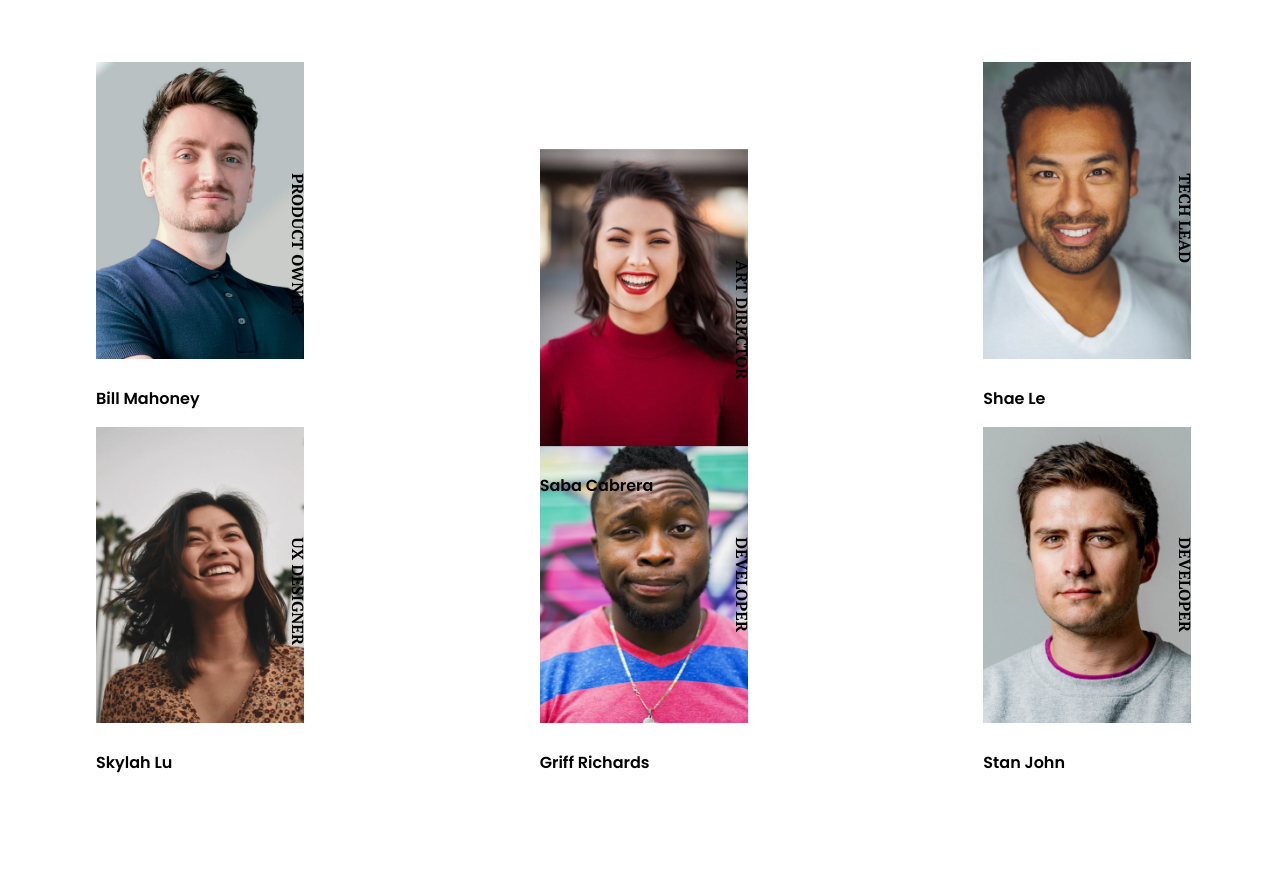
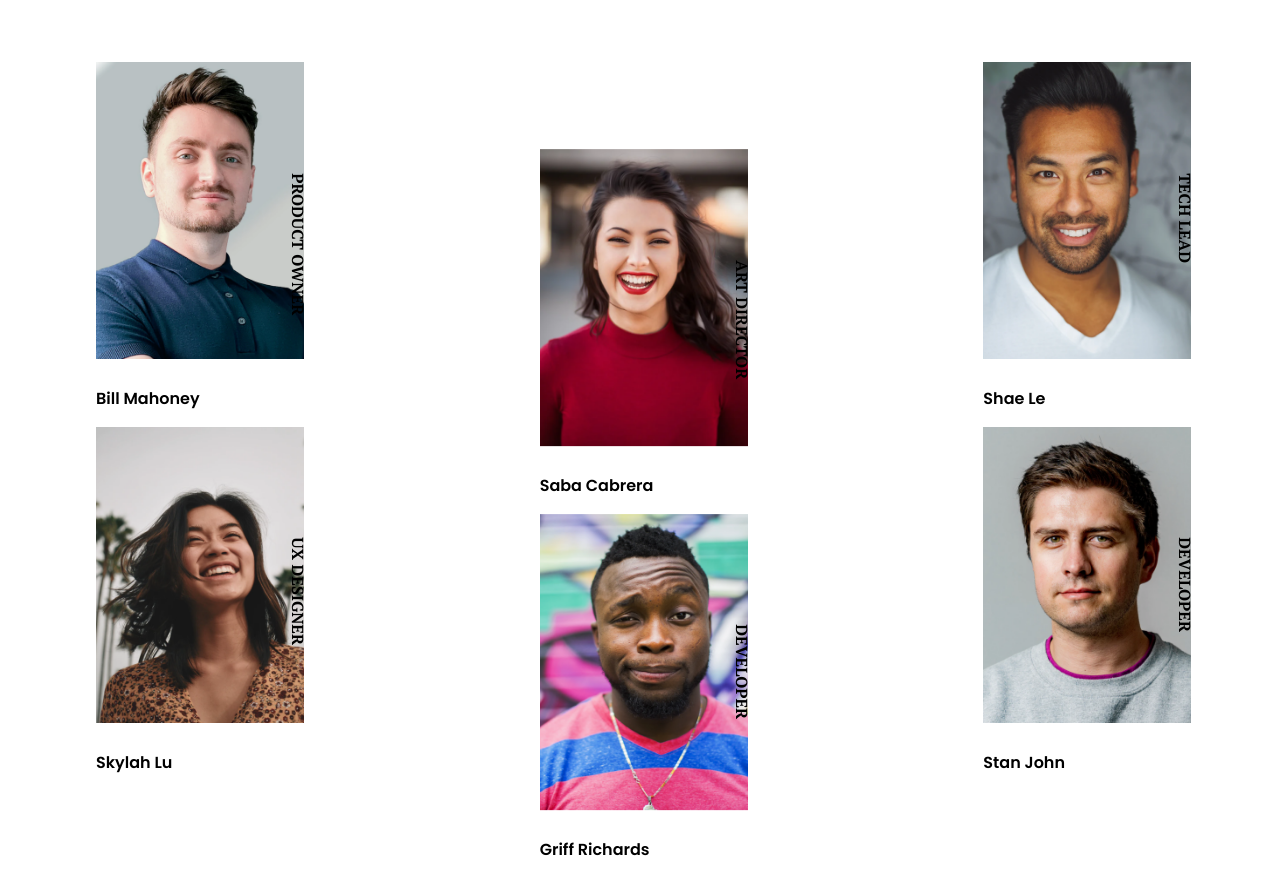
Before and after one commit to magotts/dc-my-team-page, a plain HTML site: page index.html in a window 1280 px wide. Shown: the part 68-962 px from the top of the page. Drawn offline with Linux system fonts and the light colour scheme.

Commit message:
add style card down griff

```diff
--- a/index.html
+++ b/index.html
@@ -65,7 +65,7 @@
           <p class="name">Skylah Lu</p>
         </div>
 
-        <div class="card">
+        <div class="card down">
           <img src="images/photo5.png" />
           <p class="title">Developer</p>
           <p class="name">Griff Richards</p>
```
